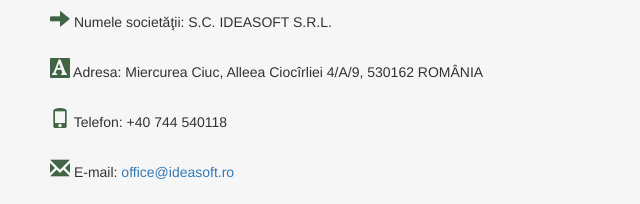
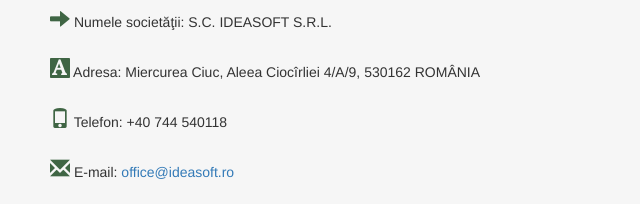
Before and after one commit to Ideasoft-web/Ideasoft-web.github.io, a plain HTML site: page index_ro.html in a window 1280 px wide. Shown: the part 2605-2809 px from the top of the page, 0-640 px from the left. Drawn offline with nearby package versions, Linux system fonts and the light colour scheme.

Commit message:
Add files via upload

```diff
--- a/index_ro.html
+++ b/index_ro.html
@@ -171,7 +171,7 @@ Salarii și Mijloace fixe.</p>
     		<div class="col-sm-5">
       			<p><h4>Contactaţi-ne şi vom răspunde în cel mai scurt timp posibil.</h4></p>
       			<p><span class="glyphicon glyphicon-arrow-right"></span> Numele societăţii: S.C. IDEASOFT S.R.L.</p>
-      			<p><span class="glyphicon glyphicon-text-background"></span> Adresa: Miercurea Ciuc, Alleea Ciocîrliei 4/A/9, 530162 ROMÂNIA</p>
+      			<p><span class="glyphicon glyphicon-text-background"></span> Adresa: Miercurea Ciuc, Aleea Ciocîrliei 4/A/9, 530162 ROMÂNIA</p>
       			<p><span class="glyphicon glyphicon-phone"></span> Telefon: +40 744 540118</p>
       			<p><span class="glyphicon glyphicon-envelope"></span> E-mail: <a href="mailto:office@ideasoft.ro">office@ideasoft.ro</a></p>
       			<p><span class="glyphicon glyphicon-asterisk"></span> Nr.O.R.C.: J19/474/1993</p>
```
Also changed, not shown: index.html (+1 -1 lines).
